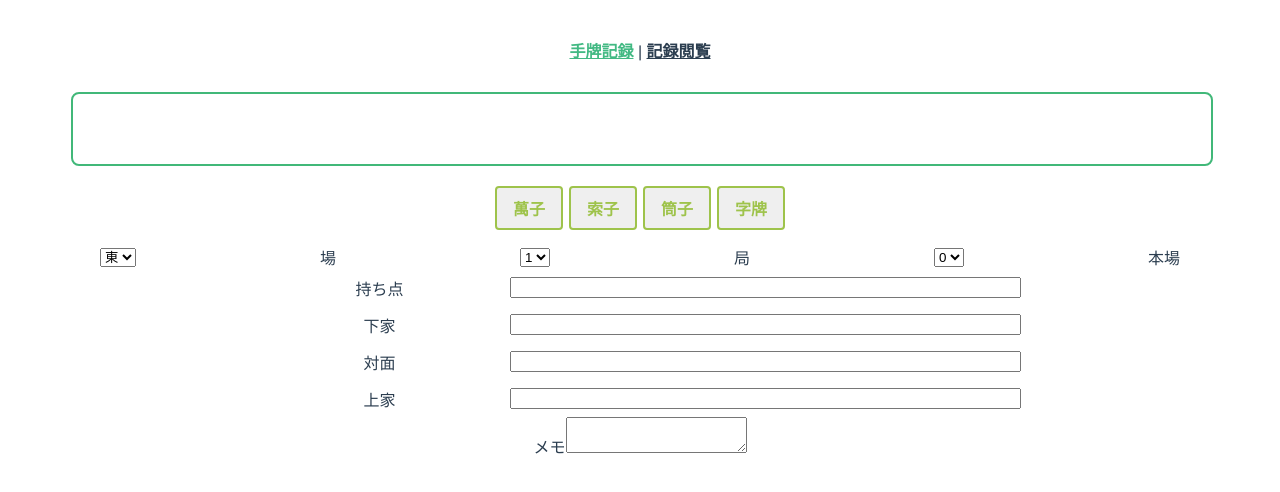
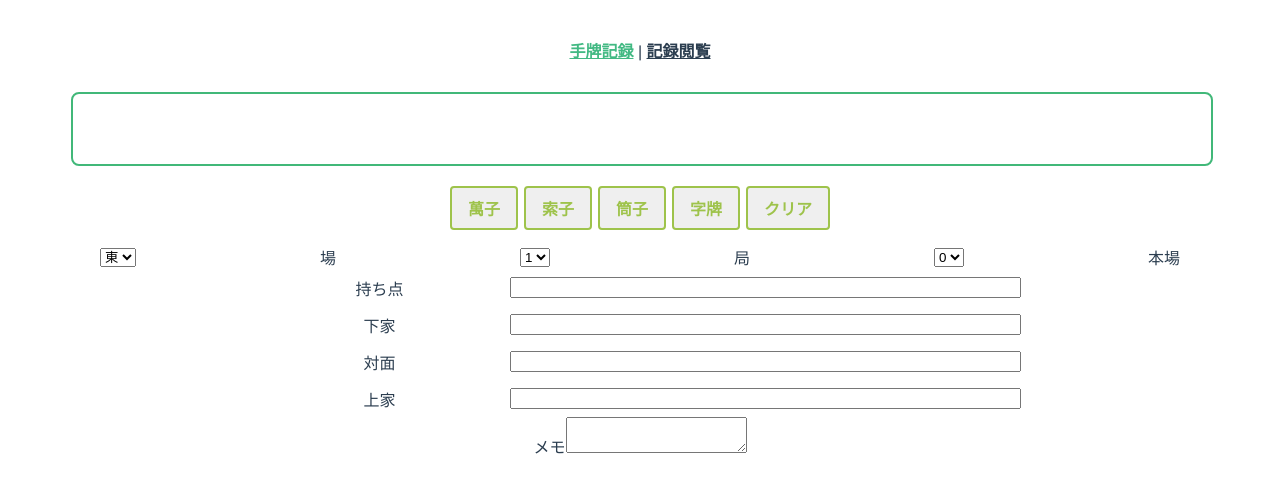
Before and after one commit to 526flatter/mahjong_helper, a Vue app: page / in a window 1280 px wide. Shown: the top 492 px of the page. Built offline with nearby package versions, Linux system fonts and the light colour scheme.

Commit message:
クリアボタン追加

```diff
--- a/src/views/Register.vue
+++ b/src/views/Register.vue
@@ -13,6 +13,7 @@
             <button class="btn-border" @click="openTileSelector('s')">索子</button>
             <button class="btn-border" @click="openTileSelector('p')">筒子</button>
             <button class="btn-border" @click="openTileSelector('t')">字牌</button>
+            <button class="btn-border" @click="clearHand()">クリア</button>
         </div>
         <tile-selector v-if="showTileSelector" @close="closeTileSelector">
             <div v-for="(pai, idx) in tiles[tileType]" :key="idx">
@@ -143,6 +144,9 @@ export default {
               return
           }
           this.hand.push(pai)
+      },
+      clearHand: function(){
+          this.hand = []
       }
   }
 }
```
Lines whose indentation alone changed are shown as unchanged.
